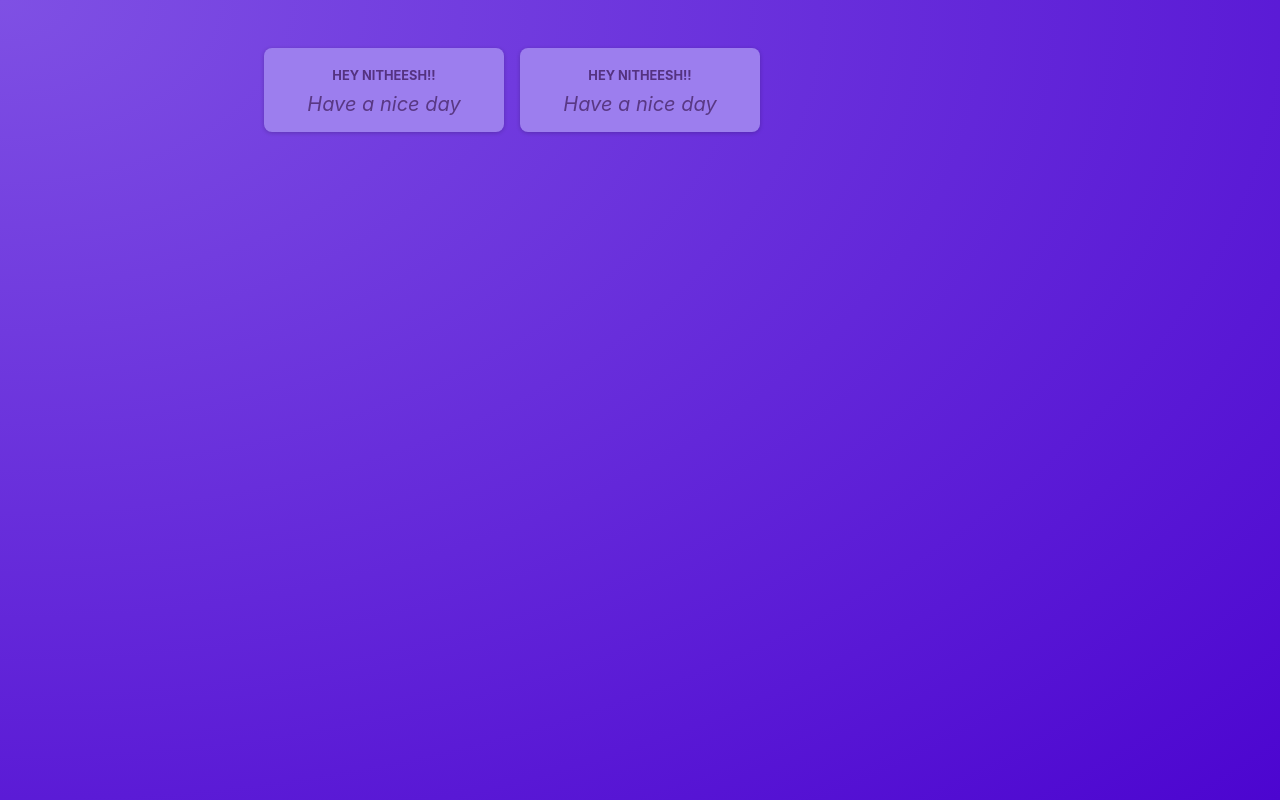
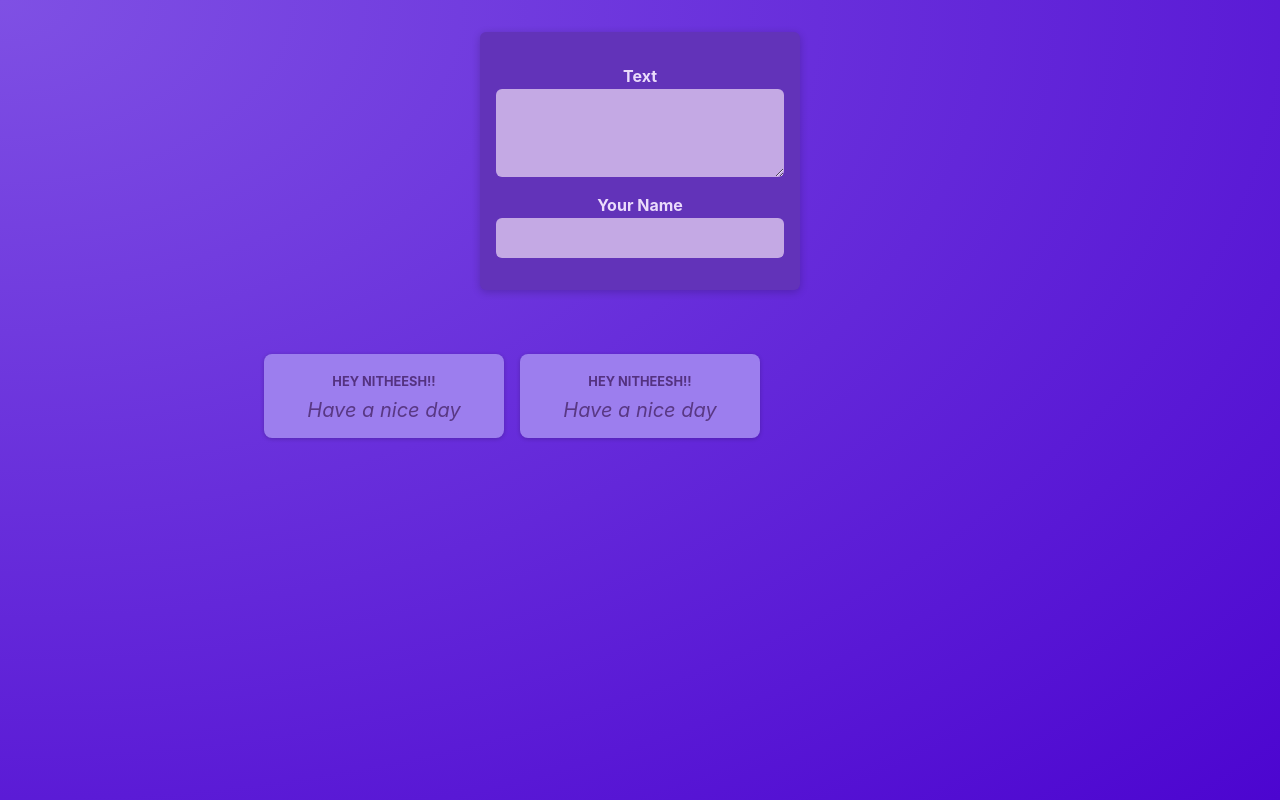
Before and after one commit to devKR2911/react-js-refresher, a React (Vite) app in the folder react-refresher-course/: page / in a window 1280 px wide. Built offline with nearby package versions, Linux system fonts and the light colour scheme.

Commit message:
new post component

```diff
--- /dev/null
+++ b/react-refresher-course/src/components/NewPost/NewPost.jsx
@@ -0,0 +1,27 @@
+import { useState } from "react";
+import classes from "./NewPost.module.css";
+
+function NewPost() {
+  const [text, setText] = useState("");
+  return (
+    <form className={classes.form}>
+      <p>
+        <label htmlFor="boby">Text</label>
+        <textarea
+          id="body"
+          value={text}
+          required
+          rows={3}
+          onChange={(e) => setText(e.target.value)}
+        ></textarea>
+        <p>{text}</p>
+      </p>
+      <p>
+        <label htmlFor="name">Your Name</label>
+        <input type="text" id="name" required />
+      </p>
+    </form>
+  );
+}
+
+export default NewPost;
--- /dev/null
+++ b/react-refresher-course/src/components/NewPost/NewPost.module.css
@@ -0,0 +1,55 @@
+.form {
+  background-color: #6233b9;
+  padding: 1rem;
+  width: 20rem;
+  margin: 2rem auto;
+  border-radius: 6px;
+  box-shadow: 0 2px 8px rgba(0, 0, 0, 0.2);
+}
+
+.form label {
+  display: block;
+  margin-bottom: 0.05rem;
+  color: #eadbfb;
+  font-weight: bold;
+}
+
+.form input,
+.form textarea {
+  display: block;
+  width: 100%;
+  font: inherit;
+  padding: 0.5rem;
+  border-radius: 6px;
+  border: none;
+  background-color: #c4a9e4;
+  color: #28262c;
+}
+
+.actions {
+  display: flex;
+  justify-content: flex-end;
+  gap: 0.5rem;
+}
+
+.actions button {
+  cursor: pointer;
+  font: inherit;
+  padding: 0.5rem 1.5rem;
+  border: none;
+  border-radius: 4px;
+  background-color: #34036c;
+  color: #e5d5f7;
+}
+
+.actions button:hover {
+  background-color: #23014a;
+}
+
+.actions button[type="button"] {
+  background-color: transparent;
+}
+
+.actions button[type="button"]:hover {
+  color: #d1bee6;
+}
--- a/react-refresher-course/src/components/PostList/PostList.jsx
+++ b/react-refresher-course/src/components/PostList/PostList.jsx
@@ -1,8 +1,11 @@
+import NewPost from "../NewPost/NewPost";
 import Post from "../Post/Post";
 import classes from "./PostList.module.css";
 
 function PostList() {
   return (
+    <>
+      <NewPost />
       <ul className={classes.postList}>
         <li>
           <Post author="Nitheesh" content="Have a nice day" />
@@ -11,6 +14,7 @@
           <Post author="Nitheesh" content="Have a nice day" />
         </li>
       </ul>
+    </>
   );
 }
 
```
Lines whose indentation alone changed are shown as unchanged.
